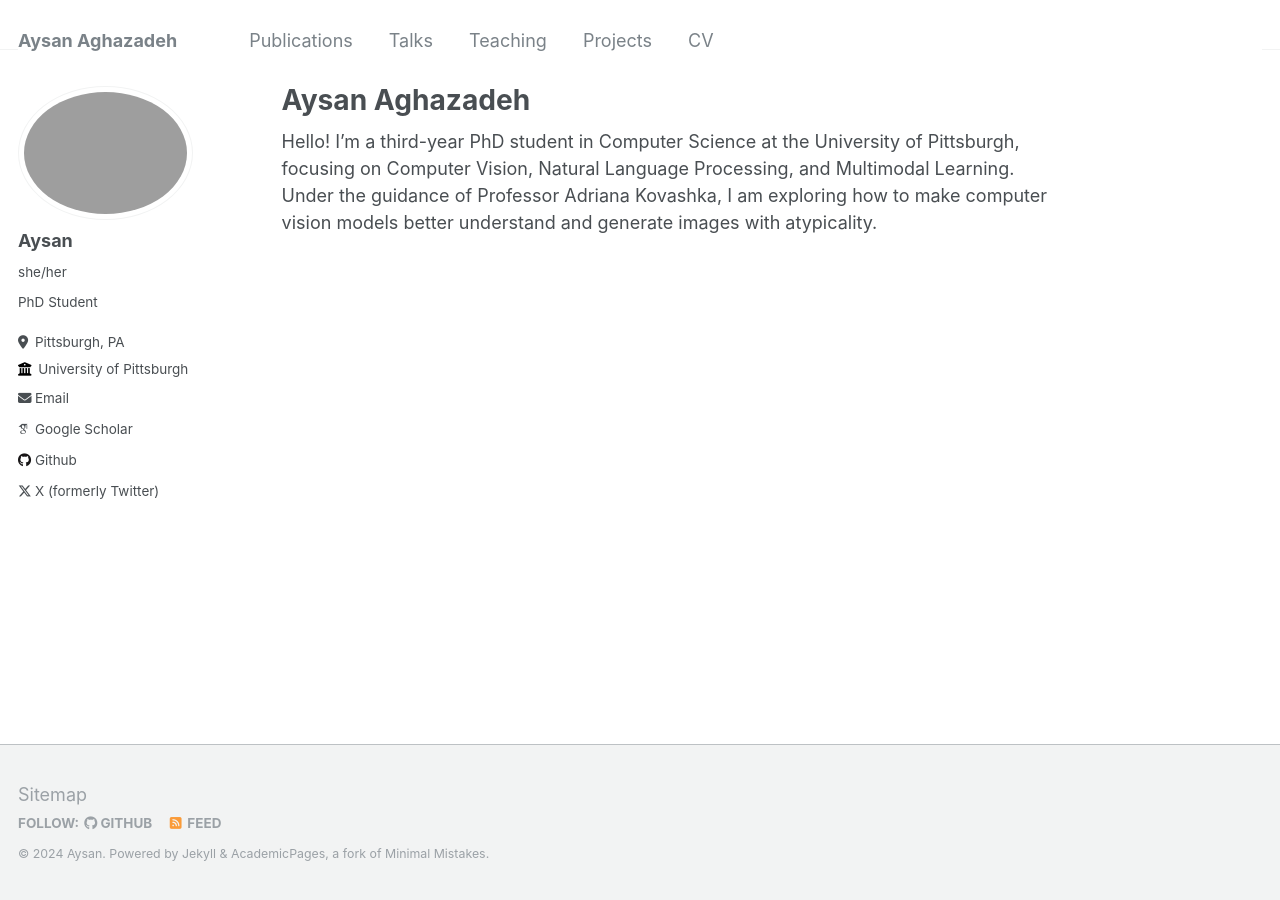
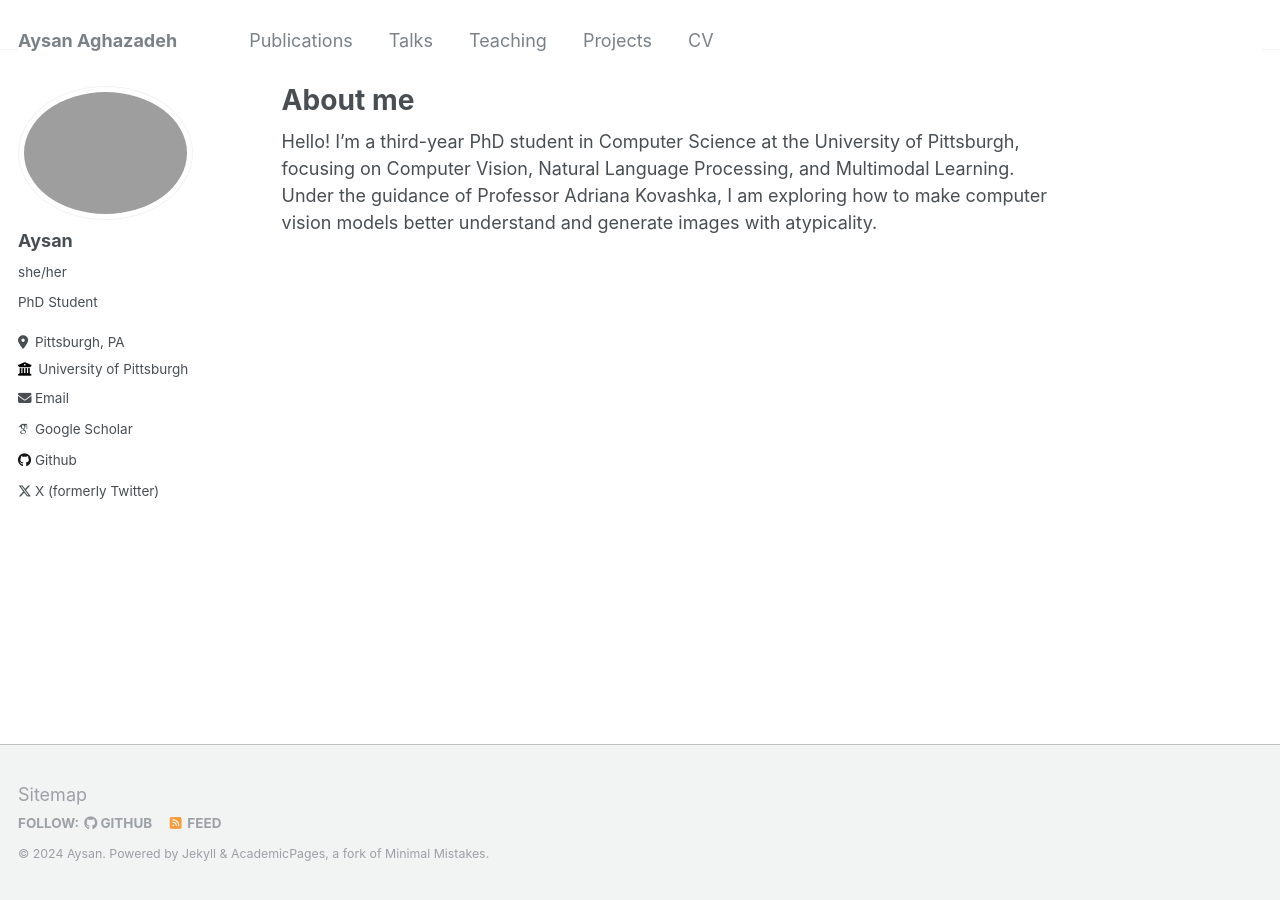
Before and after one commit to aysanaghazadeh/aysanaghazadeh.github.io, a Jekyll site: the page built from _pages/about.md, in a window 1280 px wide. Built offline with Jekyll 4.4.1, drawn with Linux system fonts in a browser that asks for light colours; some web fonts are replaced.

Commit message:
Update about.md

```diff
--- a/_pages/about.md
+++ b/_pages/about.md
@@ -1,6 +1,6 @@
 ---
 permalink: /
-title: "Aysan Aghazadeh"
+title: "About me"
 author_profile: true
 redirect_from:
   - /about/
```
